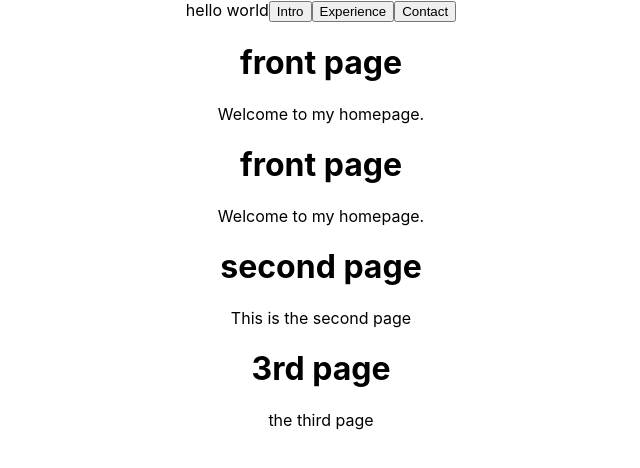
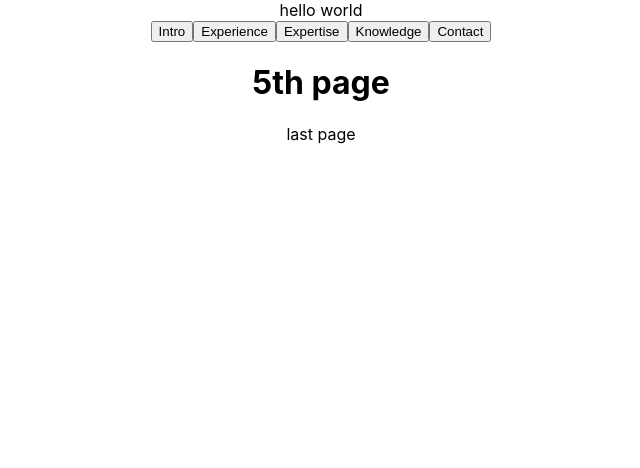
Before and after one commit to Hasuzawa/Homepage, a React (Create React App) app: page / in a window 1280 px wide. Both pictures are taken after a click on the button "Contact". Shown: the top 468 px of the page, without its empty margins (319-959 px from the left). Built offline with nearby package versions, Linux system fonts and the light colour scheme.

Commit message:
functioning switch tab

```diff
--- a/src/App.js
+++ b/src/App.js
@@ -1,52 +1,36 @@
 import './App.css';
 import React from 'react';
 import {TabIndex} from "./components/enum.js";
-import {Introduction, WorkExperience, Contact} from "./components/TabContent.jsx";
-
-
-//pseudo-enum
-
-/*
-function App() {
-  return (
-    <div className="App">
-      <navTab />
-    </div>
-  );
-}*/
+import {Introduction, WorkExperience, Expertise, Knowledge , Contact} from "./components/TabContent.jsx";
 
 
 class App extends React.Component {
   constructor(props){
     super(props);
-    this.state = {selectedTab: TabIndex.introduction}; //initial select; 0
+    this.state = {selectedTab: TabIndex.introduction};
 
 
     this.displayContent = this.displayContent.bind(this);
     this.handleClick = this.handleClick.bind(this);
   }
-  //I might want to keep track of the active tab by a state, and have a componentdidmount set the initial active state to the first page
-
-
 
   displayContent(){
     //hide all non-active tab content
     //in this special case there will be one and only one tab active at any time so we can just display one tab depending on state
     switch(this.state.selectedTab){
-      case TabIndex.introduction: return <Introduction />
-      case TabIndex.workExperience: return <WorkExperience />
-      case TabIndex.expertise: return;
-      case TabIndex.knowledge: return;
-      case TabIndex.expertise: return <Contact />
+      case TabIndex.introduction: return <Introduction />;
+      case TabIndex.workExperience: return <WorkExperience />;
+      case TabIndex.expertise: return <Expertise />;
+      case TabIndex.knowledge: return <Knowledge />;
+      case TabIndex.contact: return <Contact />;
     }
-
   }
 
   handleClick(e){
-    var id = e.target.id;
+    var tabClicked = parseInt(e.target.id); //id is a string when passed by event
     console.log("clicked");
-    console.log(id);
-    console.log(TabIndex.introduction);
+    console.log(tabClicked);
+    this.setState({selectedTab: tabClicked});
   }
 
   render(){
@@ -54,17 +38,20 @@ class App extends React.Component {
       <div className = "App">
         <span>hello world</span>
 
-        <navigator className = "tabMenu">
-          <button id={1} onClick={this.handleClick}>Intro</button>
-          <button id={2} onClick={this.handleClick}>Experience</button>
-          <button id={3} onClick={this.handleClick}>Contact</button>
-        </navigator>
+        <nav className = "tabMenu">
+          <button id={TabIndex.introduction} onClick={this.handleClick}>Intro</button>
+          <button id={TabIndex.workExperience} onClick={this.handleClick}>Experience</button>
+          <button id={TabIndex.expertise} onClick={this.handleClick}>Expertise</button>
+          <button id={TabIndex.knowledge} onClick={this.handleClick}>Knowledge</button>
+          <button id={TabIndex.contact} onClick={this.handleClick}>Contact</button>
+        </nav>
 
         {/*refactor these later, each div should be a component1*/}
 
         {/*this is BAD practice, but bear with it now*/}
         {this.displayContent()}
 
+        {/*}
         <div id = {TabIndex.introduction} className = "tabContent">
           <h1>front page</h1>
           <p>Welcome to my homepage.</p>
@@ -79,6 +66,7 @@ class App extends React.Component {
           <h1>3rd page</h1>
           <p>the third page</p>
         </div>
+        */}
 
       </div>
     )
--- a/src/Components/TabContent.jsx
+++ b/src/Components/TabContent.jsx
@@ -6,14 +6,8 @@ export function Introduction (){
             <h1>front page</h1>
             <p>Welcome to my homepage.</p>
         </div>
-
-
-
-
-
     );
 }
-
 
 export function WorkExperience(){
     return (
@@ -21,17 +15,32 @@ export function WorkExperience(){
             <h1>second page</h1>
             <p>This is the second page</p>
         </div>
-
     );
 }
 
+export function Expertise(){
+    return (
+        <div>
+            <h1>third page</h1>
+            <p>3rd</p>
+        </div>
+    );
+}
+
+export function Knowledge(){
+    return (
+        <div>
+            <h1>fourth page</h1>
+            <p>4th</p>
+        </div>
+    );
+}
 
 export function Contact(){
     return (
         <div>
-            <h1>3rd page</h1>
-            <p>the third page</p>
+            <h1>5th page</h1>
+            <p>last page</p>
         </div>
-
     );
 }
```
